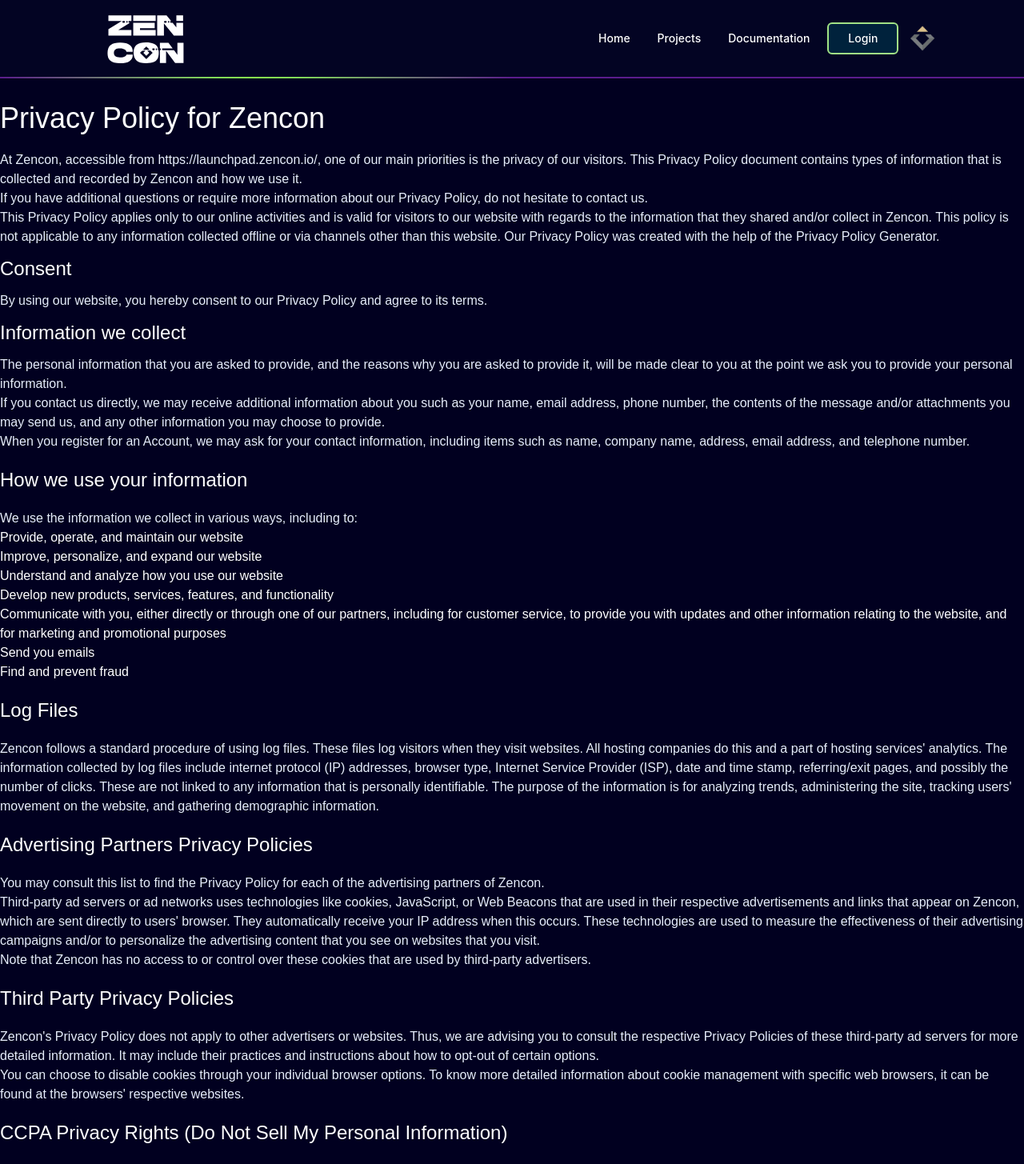
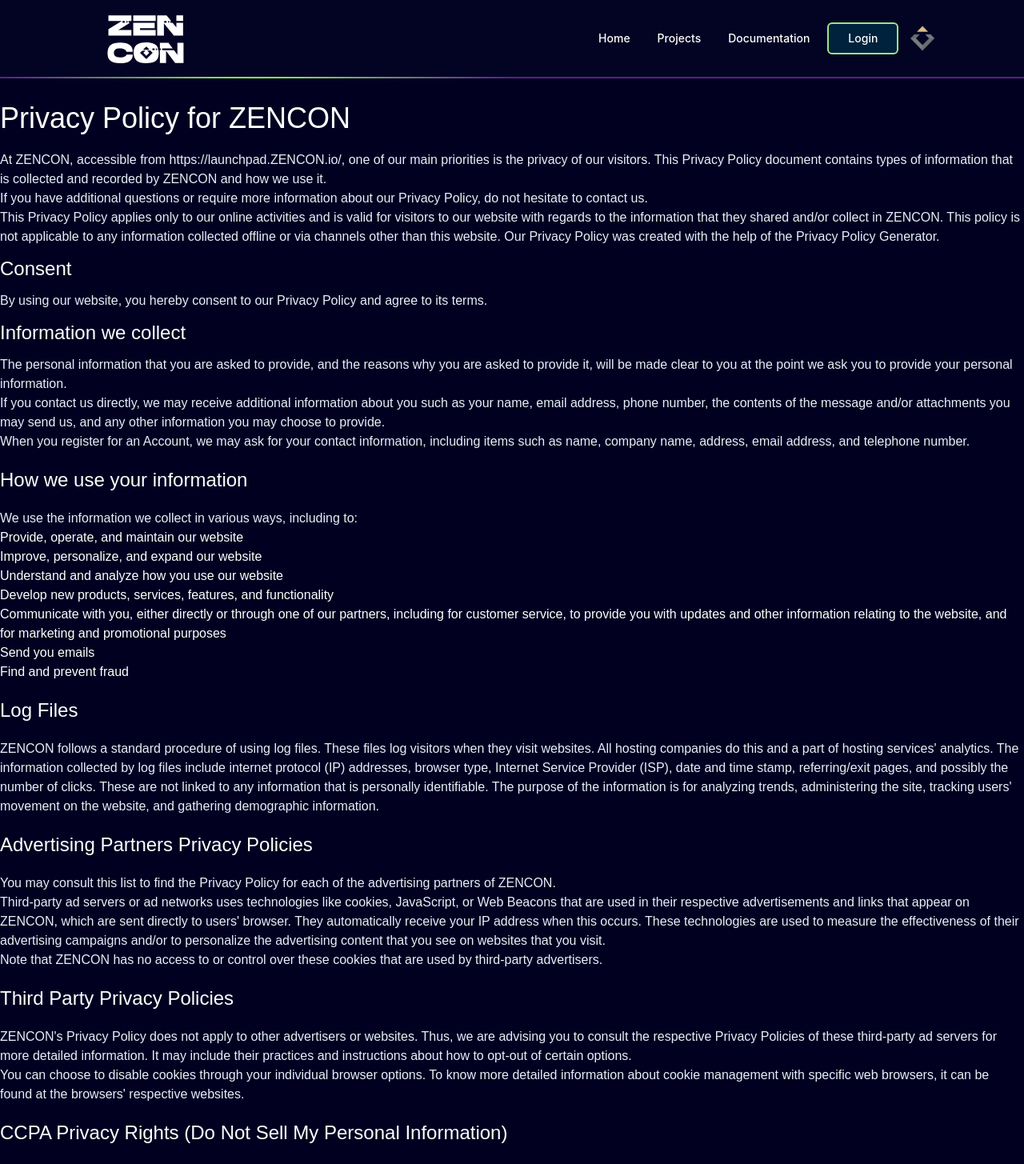
Before and after one commit to ZeniqDmcc/zencon-frontend-v2, a Next.js app: page /terms in a window 1280 px wide. Shown: the top 1455 px of the page at 80% size. Built offline with nearby package versions, Linux system fonts and the light colour scheme; no server answers.

Commit message:
chore: changing the text

```diff
--- a/components/Banner/index.jsx
+++ b/components/Banner/index.jsx
@@ -25,7 +25,7 @@
 
 Banner.defaultProps = {
     title: "Join the Global Hackathon to Shape the Future of Finanace",
-    description: "Are you ready to take on the challenge and compete against some if the world's most innovative developers? Zencon Rio 2023 is the perfect opportunity to showcase your skills and make a name for yourself in the world of blockchain and finance. With a prize pool of $100,000 USD up for grabs, the competition is fierce and the shakes are high."
+    description: "Are you ready to take on the challenge and compete against some if the world's most innovative developers? ZENCON Rio 2023 is the perfect opportunity to showcase your skills and make a name for yourself in the world of blockchain and finance. With a prize pool of $100,000 USD up for grabs, the competition is fierce and the shakes are high."
 }
 
 export default Banner
--- a/components/ContactDetails/ContactDetails.jsx
+++ b/components/ContactDetails/ContactDetails.jsx
@@ -11,7 +11,7 @@
             <div className="w-4/6 flex flex-col p-8 gap-5 justify-center">
                 <div className="">
                     <h1 className="text-white text-2xl"> Hi  &#128075; {firstName} {lastName}</h1>
-                    <p>You successfully registered in  zencon-2023 RIO &#128640; &#128640; &#128640;</p>
+                    <p>You successfully registered in  ZENCON-2023 RIO &#128640; &#128640; &#128640;</p>
                     <p>For more information and details feel free to reach out to us via these contact details.</p>
                 </div>
                 <div className="text-white flex flex-col">
--- a/components/Development/index.jsx
+++ b/components/Development/index.jsx
@@ -31,7 +31,7 @@
 
 Development.defaultProps = {
     title: "Discover the Power of Decentralized Finance",
-    shortDescription: "Say goodbye to traditional banking and hello to a new era of decentralized finance. Zencon Rio 2023 is your chance to explore the potential of blockchain and create tools that allow anyone with internet access to lend, borrow, and bank without the need for middlemen.",
+    shortDescription: "Say goodbye to traditional banking and hello to a new era of decentralized finance. ZENCON Rio 2023 is your chance to explore the potential of blockchain and create tools that allow anyone with internet access to lend, borrow, and bank without the need for middlemen.",
     detailDescription: "With challenges ranging from building yield protocols to developing trading bots and DAO makers, the possibilities are endless. Whether you're an experienced developer or just starting out, the hackathon is the perfect opportunity to learn new skills and push the boundaries of what's possible with decentralized finance.",
     image: graph4cr
 }
--- a/components/Finance/index.jsx
+++ b/components/Finance/index.jsx
@@ -27,7 +27,7 @@
 
 Finance.defaultProps = {
     title: "Discover the Power of Decentralized Finance",
-    traditionalBanking: "Say goodbye to traditional banking and hello to a new era of decentralized finance. Zencon Rio 2023 is your chance to explore the potential of blockchain and create tools that allow anyone with internet access to lend, borrow, and bank without the need for middlemen.",
+    traditionalBanking: "Say goodbye to traditional banking and hello to a new era of decentralized finance. ZENCON Rio 2023 is your chance to explore the potential of blockchain and create tools that allow anyone with internet access to lend, borrow, and bank without the need for middlemen.",
     challenges: "With challenges ranging from building yield protocols to developing trading bots and DAO makers, the possibilities are endless. Whether you're an experienced developer or just starting out, the hackathon is the perfect opportunity to learn new skills and push the boundaries of what's possible with decentralized finance.",
     src: graph1
 }
--- a/components/Navbar/Navbar.jsx
+++ b/components/Navbar/Navbar.jsx
@@ -27,7 +27,7 @@
                                 <a>
                                     <Image
                                         src={zencon_logo}
-                                        alt="zencon"
+                                        alt="ZENCON"
                                         width={150}
                                         height={100}
                                         priority={true}
--- a/components/Nft/index.jsx
+++ b/components/Nft/index.jsx
@@ -27,7 +27,7 @@
 
 Nft.defaultProps = {
       title: "Discover the Power of Decentralized Finance",
-      shortDescription: "Say goodbye to traditional banking and hello to a new era of decentralized finance. Zencon Rio 2023 is your chance to explore the potential of blockchain and create tools that allow anyone with internet access to lend, borrow, and bank without the need for middlemen.",
+      shortDescription: "Say goodbye to traditional banking and hello to a new era of decentralized finance. ZENCON Rio 2023 is your chance to explore the potential of blockchain and create tools that allow anyone with internet access to lend, borrow, and bank without the need for middlemen.",
       detailDescription: "With challenges ranging from building yield protocols to developing trading bots and DAO makers, the possibilities are endless. Whether you're an experienced developer or just starting out, the hackathon is the perfect opportunity to learn new skills and push the boundaries of what's possible with decentralized finance.",
       image: graph2
 }
--- a/pages/schedule.jsx
+++ b/pages/schedule.jsx
@@ -17,10 +17,10 @@
                 <span className="bg-[#1B1934] lg:text-xl p-1">Registration</span>
               </h4>
               <p className="sm:text-lg text-md">
-                Welcome to Zencon-2023, the ultimate destination for technology enthusiasts!
+                Welcome to ZENCON-2023, the ultimate destination for technology enthusiasts!
                 To embark on your exciting journey, all you need to do is register for the event.
                 The registration process is quick and simple - just create your application by providing us with some basic information about yourself, your project, and your team (if applicable). By registering, you well gain access to a plethora of cutting-edge technology sessions, workshops, and demonstrations, as well as a chance to network with like-minded individuals from around the world.
-                So do not delay - register now and get ready to immerse yourself in the world of technology at Zencon-2023!
+                So do not delay - register now and get ready to immerse yourself in the world of technology at ZENCON-2023!
               </p>
               <p className="text-sm italic">27th of April until 15th of July </p>
               <div className="absolute top-5 left-[-12px] before:w-5 before:h-5 before:absolute before:left-0 before:top-0 before:content-[''] before:transform before:rotate-45 before:bg-[#A1E285]"></div>
@@ -38,7 +38,7 @@
                 <span className="bg-[#1B1934] lg:text-xl p-1">Selection</span>
               </h4>
               <p className="sm:text-lg text-md">
-              Congratulations! You have been selected for the next stage of Zencon-2023 RIO. As part of this stage, we request that you provide us with a video that effectively conveys the key idea behind your project. This video will serve as a powerful tool to showcase your project&#39;s potential, communicate your vision, and capture the attention of stakeholders. We believe that a well-crafted video will help us understand your project better and make informed decisions about its future. So, put your creativity to work and create a video that will leave a lasting impression on us! </p>
+              Congratulations! You have been selected for the next stage of ZENCON-2023 RIO. As part of this stage, we request that you provide us with a video that effectively conveys the key idea behind your project. This video will serve as a powerful tool to showcase your project&#39;s potential, communicate your vision, and capture the attention of stakeholders. We believe that a well-crafted video will help us understand your project better and make informed decisions about its future. So, put your creativity to work and create a video that will leave a lasting impression on us! </p>
               <p className="text-sm italic">17th of July until 27th of July</p>
               <div className="absolute top-5 left-[-10px] before:w-5 before:h-5 before:absolute before:left-0 before:top-0 before:content-[''] before:transform before:rotate-45 before:bg-[#A1E285]"></div>
             </div>
--- a/pages/terms.jsx
+++ b/pages/terms.jsx
@@ -4,10 +4,10 @@
     return <div className="terms bg-[#010020]">
         <Navbar />
         <div className="container mx-auto text-white pt-32 pb-16">
-            <h1 className="text-4xl pb-5">Privacy Policy for Zencon</h1>
-            <p>At Zencon, accessible from https://launchpad.zencon.io/, one of our main priorities is the privacy of our visitors. This Privacy Policy document contains types of information that is collected and recorded by Zencon and how we use it.</p>
+            <h1 className="text-4xl pb-5">Privacy Policy for ZENCON</h1>
+            <p>At ZENCON, accessible from https://launchpad.ZENCON.io/, one of our main priorities is the privacy of our visitors. This Privacy Policy document contains types of information that is collected and recorded by ZENCON and how we use it.</p>
             <p>If you have additional questions or require more information about our Privacy Policy, do not hesitate to contact us.</p>
-            <p>This Privacy Policy applies only to our online activities and is valid for visitors to our website with regards to the information that they shared and/or collect in Zencon. This policy is not applicable to any information collected offline or via channels other than this website. Our Privacy Policy was created with the help of the <a href="https://www.termsfeed.com/privacy-policy-generator/">Privacy Policy Generator</a>.</p>
+            <p>This Privacy Policy applies only to our online activities and is valid for visitors to our website with regards to the information that they shared and/or collect in ZENCON. This policy is not applicable to any information collected offline or via channels other than this website. Our Privacy Policy was created with the help of the <a href="https://www.termsfeed.com/privacy-policy-generator/">Privacy Policy Generator</a>.</p>
             <h2 className="text-2xl py-3">Consent</h2>
             <p>By using our website, you hereby consent to our Privacy Policy and agree to its terms.</p>
             <h2 className="text-2xl py-3">Information we collect</h2>
@@ -30,15 +30,15 @@
             </ul>
 
             <h2 className="text-2xl py-5">Log Files</h2>
-            <p>Zencon follows a standard procedure of using log files. These files log visitors when they visit websites. All hosting companies do this and a part of hosting services&#39; analytics. The information collected by log files include internet protocol (IP) addresses, browser type, Internet Service Provider (ISP), date and time stamp, referring/exit pages, and possibly the number of clicks. These are not linked to any information that is personally identifiable. The purpose of the information is for analyzing trends, administering the site, tracking users&#39; movement on the website, and gathering demographic information.</p>
+            <p>ZENCON follows a standard procedure of using log files. These files log visitors when they visit websites. All hosting companies do this and a part of hosting services&#39; analytics. The information collected by log files include internet protocol (IP) addresses, browser type, Internet Service Provider (ISP), date and time stamp, referring/exit pages, and possibly the number of clicks. These are not linked to any information that is personally identifiable. The purpose of the information is for analyzing trends, administering the site, tracking users&#39; movement on the website, and gathering demographic information.</p>
 
             <h2 className="text-2xl py-5">Advertising Partners Privacy Policies</h2>
-            <p>You may consult this list to find the Privacy Policy for each of the advertising partners of Zencon.</p>
-            <p>Third-party ad servers or ad networks uses technologies like cookies, JavaScript, or Web Beacons that are used in their respective advertisements and links that appear on Zencon, which are sent directly to users&#39; browser. They automatically receive your IP address when this occurs. These technologies are used to measure the effectiveness of their advertising campaigns and/or to personalize the advertising content that you see on websites that you visit.</p>
-            <p>Note that Zencon has no access to or control over these cookies that are used by third-party advertisers.</p>
+            <p>You may consult this list to find the Privacy Policy for each of the advertising partners of ZENCON.</p>
+            <p>Third-party ad servers or ad networks uses technologies like cookies, JavaScript, or Web Beacons that are used in their respective advertisements and links that appear on ZENCON, which are sent directly to users&#39; browser. They automatically receive your IP address when this occurs. These technologies are used to measure the effectiveness of their advertising campaigns and/or to personalize the advertising content that you see on websites that you visit.</p>
+            <p>Note that ZENCON has no access to or control over these cookies that are used by third-party advertisers.</p>
 
             <h2 className="text-2xl py-5">Third Party Privacy Policies</h2>
-            <p>Zencon&#39;s Privacy Policy does not apply to other advertisers or websites. Thus, we are advising you to consult the respective Privacy Policies of these third-party ad servers for more detailed information. It may include their practices and instructions about how to opt-out of certain options. </p>
+            <p>ZENCON&#39;s Privacy Policy does not apply to other advertisers or websites. Thus, we are advising you to consult the respective Privacy Policies of these third-party ad servers for more detailed information. It may include their practices and instructions about how to opt-out of certain options. </p>
             <p>You can choose to disable cookies through your individual browser options. To know more detailed information about cookie management with specific web browsers, it can be found at the browsers&#39; respective websites.</p>
 
             <h2 className="text-2xl py-5">CCPA Privacy Rights (Do Not Sell My Personal Information)</h2>
@@ -61,7 +61,7 @@
             <h2 className="text-2xl py-5">Children&#39;s Information</h2>
 
             <p>Another part of our priority is adding protection for children while using the internet. We encourage parents and guardians to observe, participate in, and/or monitor and guide their online activity.</p>
-            <p>Zencon does not knowingly collect any Personal Identifiable Information from children under the age of 13. If you think that your child provided this kind of information on our website, we strongly encourage you to contact us immediately and we will do our best efforts to promptly remove such information from our records.</p>
+            <p>ZENCON does not knowingly collect any Personal Identifiable Information from children under the age of 13. If you think that your child provided this kind of information on our website, we strongly encourage you to contact us immediately and we will do our best efforts to promptly remove such information from our records.</p>
         </div>
     </div>
 }
```
Also changed, not shown: components/Home/Framework.jsx (+0 -27 lines), components/JoinClub/JoinClub.jsx (+0 -14 lines).
